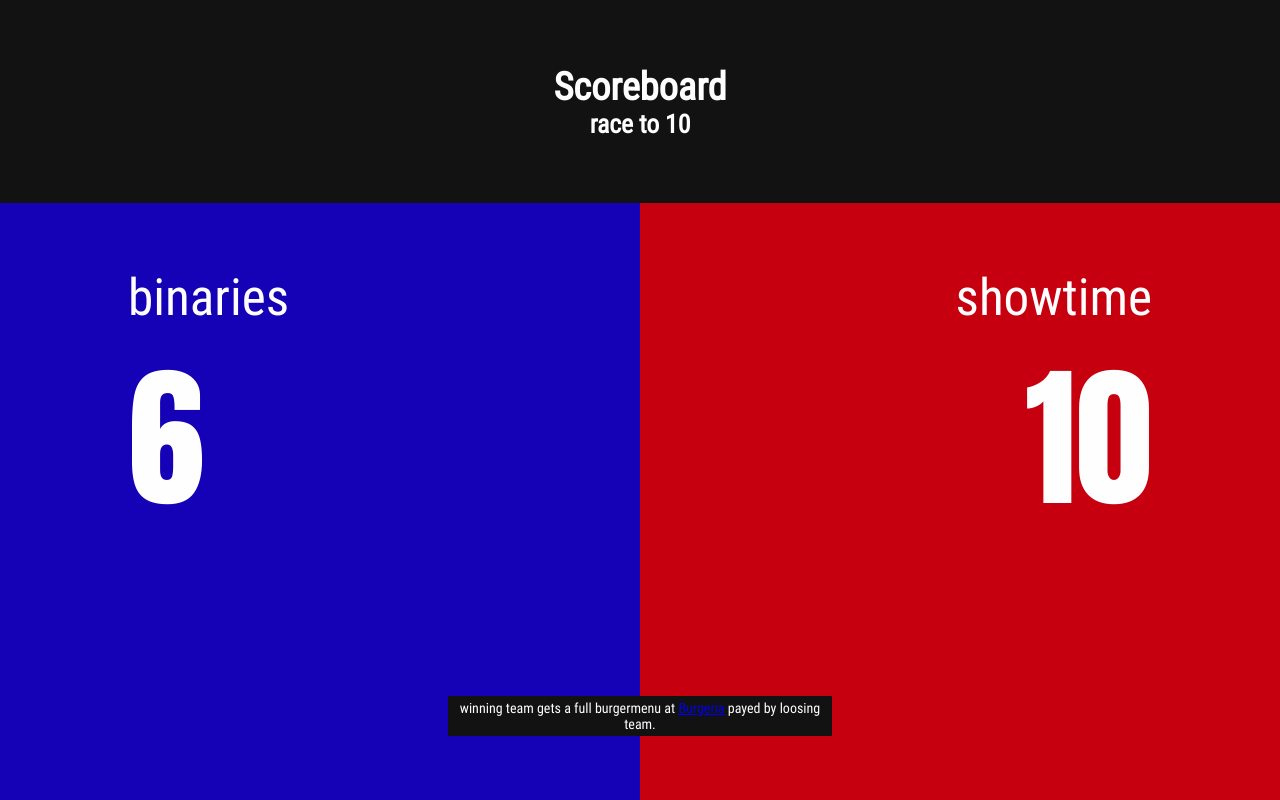
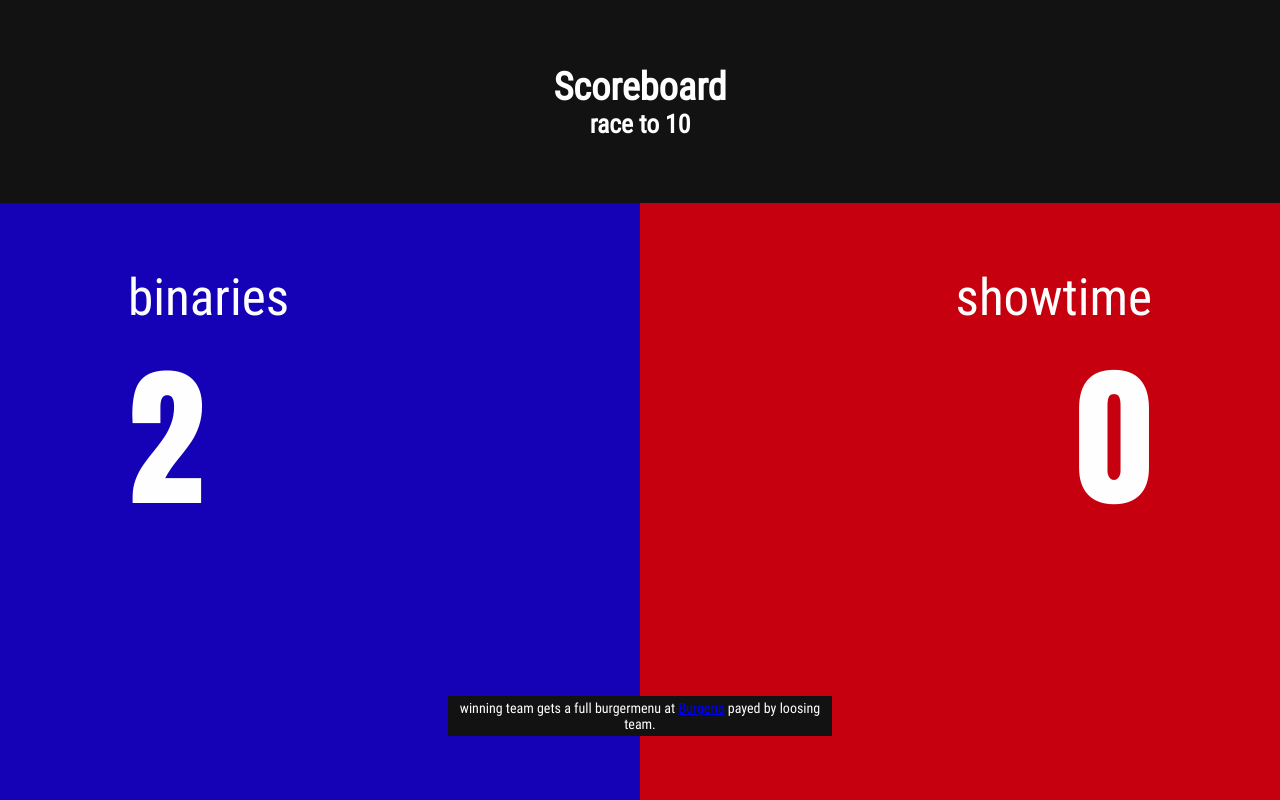
Before and after one commit to GeorgMeyer23/scoreboard, a plain HTML site: page index.html in a window 1280 px wide. Drawn offline with Linux system fonts and the light colour scheme.

Commit message:
Update index.html

```diff
--- a/index.html
+++ b/index.html
@@ -135,10 +135,10 @@
     <section class="grid">
       <div class="grid__half team team--binaries">
         <p class="team__name">binaries</p>
-        <p class="team__score">6</p>
+        <p class="team__score">2</p>
       </div><div class="grid__half team team--showtime">
         <p class="team__name align-right">showtime</p>
-        <p class="team__score align-right">10</p>
+        <p class="team__score align-right">0</p>
       </div>
     </section>
     <footer class="align-center">
```
